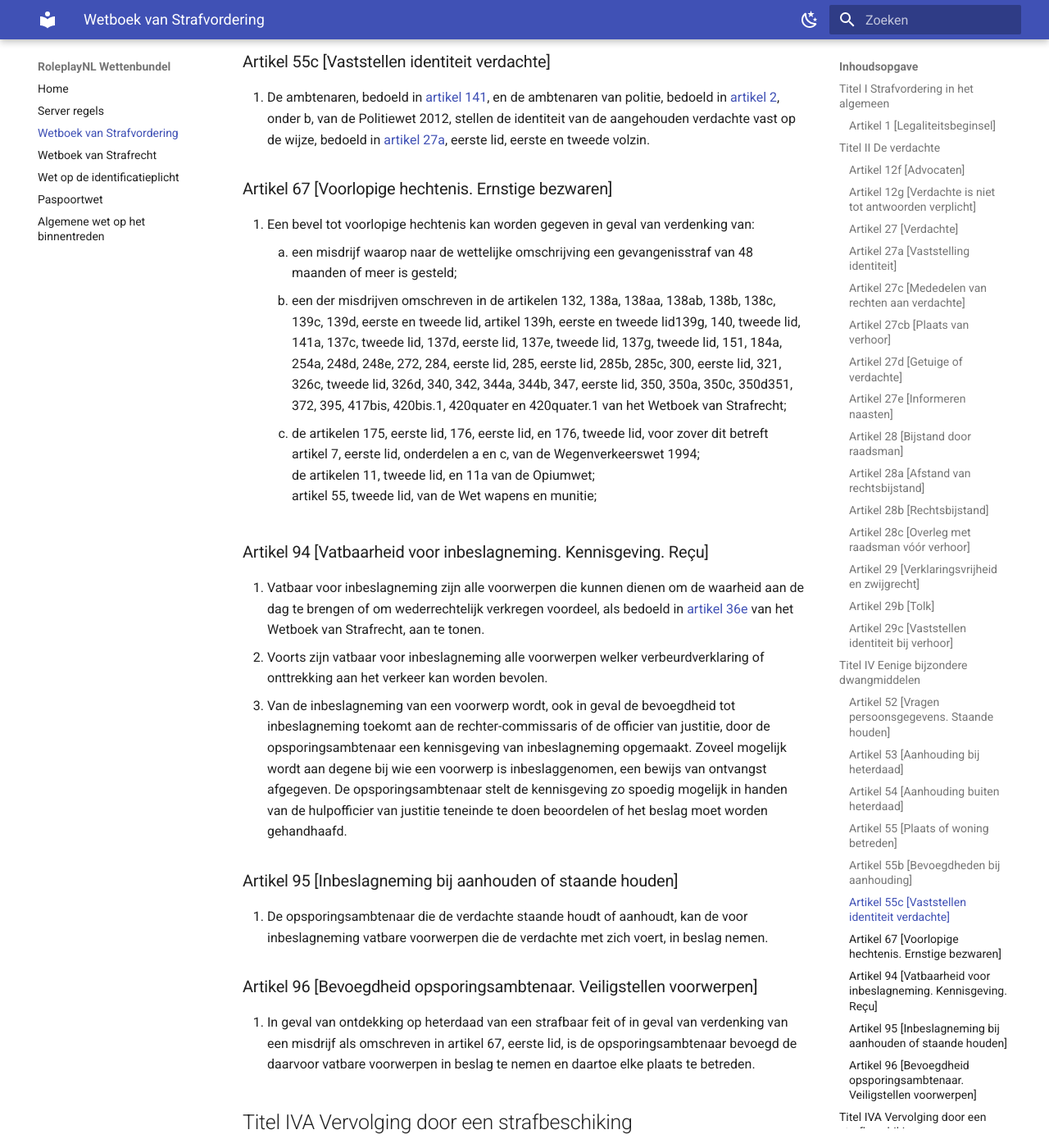
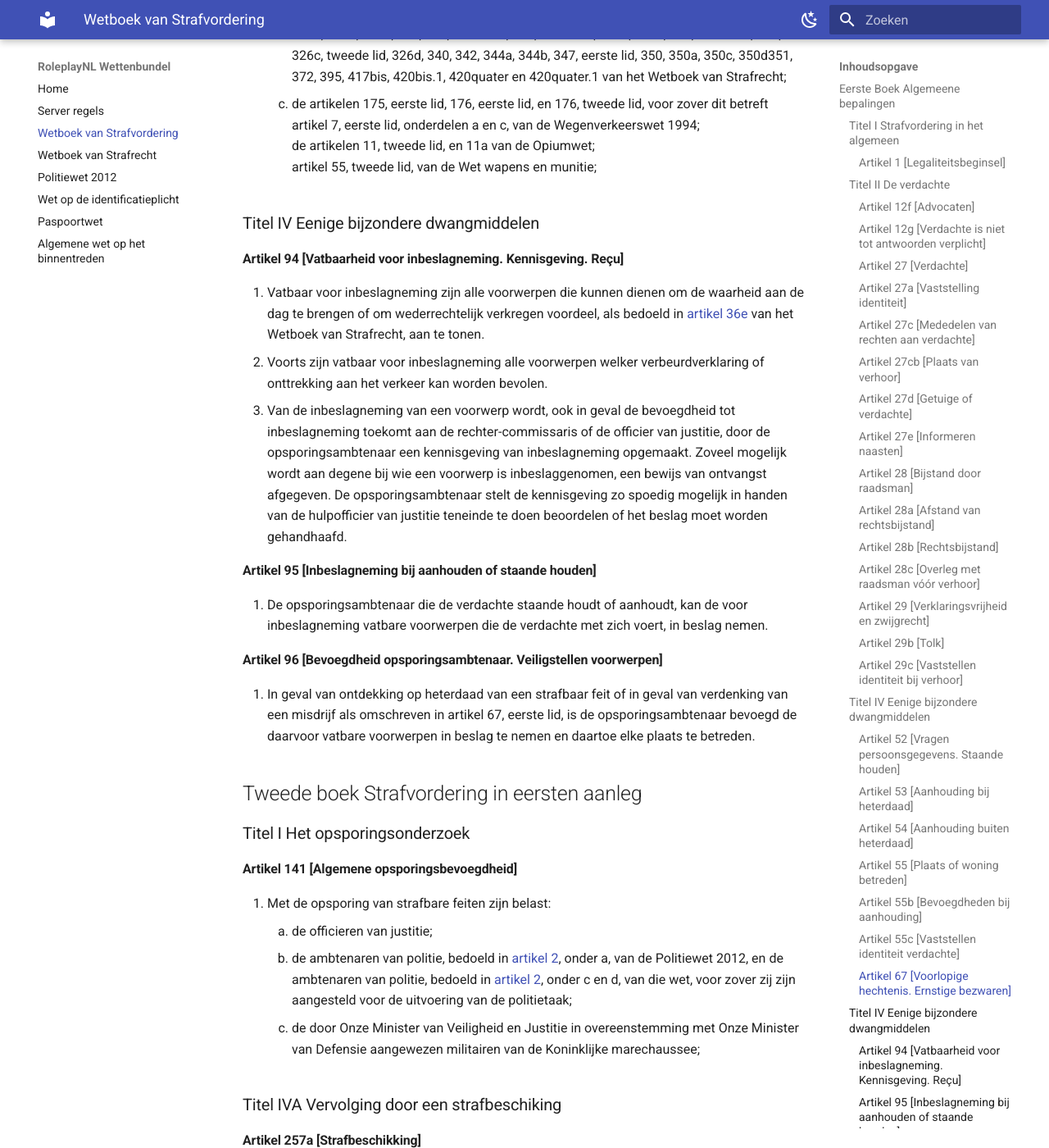
Before and after one commit to EnriqueFernandez20/FutureRP-Wettenbundel, an MkDocs documentation site: the page built from docs/wetboek-van-strafvordering.md, in a window 1280 px wide and 1400 px high, scrolled down 6210 px. Shown: the whole window at 82% size. Built offline with MkDocs 1.6.1 and Material for MkDocs 9.7.7, drawn with Linux system fonts in a browser that asks for light colours; some of the changed text lies outside the part shown.

Commit message:
art. 141 Sv, PW2012

```diff
--- a/docs/wetboek-van-strafvordering.md
+++ b/docs/wetboek-van-strafvordering.md
@@ -1,104 +1,105 @@
 # Wetboek van Strafvordering
-## Titel I Strafvordering in het algemeen
-### Artikel 1 [Legaliteitsbeginsel]
+## Eerste Boek Algemeene bepalingen
+### Titel I Strafvordering in het algemeen
+#### Artikel 1 [Legaliteitsbeginsel]
 Strafvordering heeft alleen plaats op de wijze bij de wet voorzien.
 
-## Titel II De verdachte
-### Artikel 12f [Advocaten]
+### Titel II De verdachte
+#### Artikel 12f [Advocaten]
 1. De klager en de persoon wiens vervolging wordt verlangd kunnen zich in raadkamer doen bijstaan. Zij kunnen zich doen vertegenwoordigen door een advocaat, indien deze verklaart daartoe bepaaldelijk gevolmachtigd te zijn, of door een daartoe bij bijzondere volmacht schriftelijk gemachtigde. Van deze bevoegdheid, alsmede van de mogelijkheid om toevoeging van een advocaat te verzoeken, wordt hun in de oproeping mededeling gedaan.
 
-### Artikel 12g [Verdachte is niet tot antwoorden verplicht]
+#### Artikel 12g [Verdachte is niet tot antwoorden verplicht]
 De persoon wiens vervolging wordt verlangd is niet verplicht op de vragen, hem in raadkamer gesteld, te antwoorden. Hiervan wordt hem, voordat hij wordt gehoord, mededeling gedaan. De mededeling wordt in het proces-verbaal opgenomen.
 
-### Artikel 27 [Verdachte]
+#### Artikel 27 [Verdachte]
 1. Als verdachte wordt vóórdat de vervolging is aangevangen, aangemerkt degene te wiens aanzien uit feiten of omstandigheden een redelijk vermoeden van schuld aan een strafbaar feit voortvloeit.
 2. Daarna wordt als verdachte aangemerkt degene tegen wie de vervolging is gericht.
 3. De verdachte die de Nederlandse taal niet of onvoldoende beheerst, is bevoegd zich te laten bijstaan door een tolk.
 
-### Artikel 27a [Vaststelling identiteit]
+#### Artikel 27a [Vaststelling identiteit]
 1. De verdachte wordt ten behoeve van het vaststellen van zijn identiteit gevraagd naar zijn naam, voornamen, geboorteplaats en geboortedatum. Het vaststellen van zijn identiteit omvat tevens een onderzoek van een identiteitsbewijs als bedoeld in [artikel 1](wet-op-de-identificatieplicht.md#artikel-1) van de Wet op de identificatieplicht. In de gevallen, bedoeld in [artikel 55c](#artikel-55c-vaststellen-identiteit-verdachte), tweede en derde lid, omvat het vaststellen van zijn identiteit tevens het nemen van een of meer foto’s en vingerafdrukken.
 
-### Artikel 27c [Mededelen van rechten aan verdachte]
+#### Artikel 27c [Mededelen van rechten aan verdachte]
 1. Aan de verdachte wordt bij zijn staandehouding of aanhouding medegedeeld ter zake van welk strafbaar feit hij als verdachte is aangemerkt. Buiten gevallen van staandehouding of aanhouding wordt de verdachte deze mededeling uiterlijk voorafgaand aan het eerste verhoor gedaan.
 2. Aan de verdachte die niet is aangehouden, wordt voorafgaand aan zijn eerste verhoor, onverminderd [artikel 29](#artikel-29-verklaringsvrijheid-en-zwijgrecht), tweede lid, mededeling gedaan van het recht op rechtsbijstand, bedoeld in [artikel 28](#artikel-28-bijstand-door-raadsman), eerste lid, en, indien van toepassing, het recht op vertolking en vertaling, bedoeld in [artikel 27](#artikel-27-verdachte), derde lid.
 
-### Artikel 27cb [Plaats van verhoor]
+#### Artikel 27cb [Plaats van verhoor]
 Het verhoor van een aangehouden verdachte vindt zoveel mogelijk plaats op een plaats die is bestemd voor het verhoren van verdachten of op een andere door de hulpofficier van justitie of de officier van justitie aangewezen plaats van verhoor.
 
-### Artikel 27d [Getuige of verdachte]
+#### Artikel 27d [Getuige of verdachte]
 1. De opsporingsambtenaar die een persoon uitnodigt om een verklaring af te leggen, deelt daarbij mee of deze als getuige of als verdachte wordt gehoord.
 2. Indien ten aanzien van een als getuige gehoorde persoon gedurende het verhoor een redelijk vermoeden van schuld aan een strafbaar feit ontstaat als bedoeld in [artikel 27](#artikel-27-verdachte), eerste lid, doet de verhorende opsporingsambtenaar, indien deze het verhoor wil voortzetten, aan deze persoon de in [artikel 27c](#artikel-27c-mededelen-van-rechten-aan-verdachte), eerste en tweede lid, genoemde mededelingen.
 
-### Artikel 27e [Informeren naasten]
+#### Artikel 27e [Informeren naasten]
 1. Op verzoek van de aangehouden verdachte geeft de hulpofficier van justitie die bij de voorgeleiding beveelt dat de verdachte wordt opgehouden voor onderzoek, onverwijld kennis van diens vrijheidsbeneming aan ten minste een door de verdachte aangeduide persoon.
 2. De hulpofficier van justitie kan de in het eerste lid bedoelde kennisgeving uitstellen voor zover en voor zolang als dit wordt gerechtvaardigd door een dringende noodzaak om:
     1. ernstige negatieve gevolgen voor het leven, de vrijheid of de fysieke integriteit van een persoon te voorkomen of
     2. te voorkomen dat aanzienlijke schade aan het onderzoek kan worden toegebracht.
 2. De in het derde lid bedoelde beslissing en de gronden waarop deze berust, worden in het proces-verbaal vermeld.
 
-### Artikel 28 [Bijstand door raadsman]
+#### Artikel 28 [Bijstand door raadsman]
 1. De verdachte heeft het recht om zich, overeenkomstig de bepalingen van dit wetboek, te doen bijstaan door een raadsman.
 2. Aan de verdachte wordt overeenkomstig de wijze bij de wet bepaald door een aangewezen of gekozen raadsman rechtsbijstand verleend.
 3. In bijzondere gevallen kan op gemotiveerd verzoek van de verdachte meer dan een raadsman worden aangewezen.
 4. De verdachte wordt, telkens wanneer hij dit verzoekt, zo veel mogelijk de gelegenheid verschaft om zich met zijn raadsman in verbinding te stellen.
 5. De verdachte die de Nederlandse taal niet of onvoldoende beheerst kan ten behoeve van zijn contacten met zijn raadsman een beroep doen op bijstand van een tolk. De raadsman is verantwoordelijk voor het oproepen van een tolk.
 
-### Artikel 28a [Afstand van rechtsbijstand]
+#### Artikel 28a [Afstand van rechtsbijstand]
 1. De verdachte kan vrijwillig en ondubbelzinnig afstand doen van het recht op rechtsbijstand, bedoeld in [artikel 28](#artikel-28-bijstand-door-raadsman), eerste lid, tenzij in dit wetboek anders is bepaald.
 2. Wanneer de rechter of opsporingsambtenaar blijkt dat de verdachte de in het eerste lid bedoelde afstand van recht wil doen, licht deze hem in over de gevolgen daarvan en deelt deze hem mee dat hij van zijn beslissing kan terugkomen. Hiervan wordt proces-verbaal opgemaakt.
 
-### Artikel 28b [Rechtsbijstand]
+#### Artikel 28b [Rechtsbijstand]
 1. Indien een kwetsbare verdachte of een verdachte van een misdrijf waarop naar de wettelijke omschrijving gevangenisstraf van 144 maanden of meer is gesteld, is aangehouden, stelt de hulpofficier van justitie die bij de voorgeleiding beveelt dat de verdachte wordt opgehouden voor onderzoek, het bestuur van de raad voor rechtsbijstand onverwijld van zijn aanhouding in kennis, opdat het bestuur een raadsman aanwijst. Deze kennisgeving kan achterwege blijven indien de verdachte een raadsman heeft gekozen en deze of een vervangende raadsman tijdig beschikbaar zal zijn.
 2. Indien een verdachte die is aangehouden voor een strafbaar feit waarvoor voorlopige hechtenis is toegelaten, desgevraagd rechtsbijstand wenst, stelt de hulpofficier van justitie die bij de voorgeleiding beveelt dat de verdachte wordt opgehouden voor onderzoek, het bestuur van de raad voor rechtsbijstand hiervan onverwijld in kennis, opdat het bestuur een raadsman aanwijst. De tweede volzin van het eerste lid is van overeenkomstige toepassing.
 3. Indien de verdachte is aangehouden voor een strafbaar feit waarvoor geen voorlopige hechtenis is toegelaten, en hij desgevraagd rechtsbijstand wenst, wordt hij in de gelegenheid gesteld contact op te nemen met een door hem gekozen raadsman.
 4. Indien de aangewezen raadsman niet binnen vijftien minuten na de kennisgeving, bedoeld in het eerste en tweede lid, beschikbaar is, en indien de gekozen raadsman niet binnen vijftien minuten na het contact, bedoeld in het eerste, tweede of derde lid, beschikbaar is, kan de hulpofficier van justitie, wanneer de verdachte alsnog afstand doet van zijn recht op rechtsbijstand in verband met het verhoor, beslissen dat met het verhoor van de verdachte wordt begonnen.
 
-### Artikel 28c [Overleg met raadsman vóór verhoor]
+#### Artikel 28c [Overleg met raadsman vóór verhoor]
 1. De aangehouden verdachte voor wie ingevolge [artikel 28b](#artikel-28b-rechtsbijstand) een raadsman beschikbaar is, wordt de gelegenheid verschaft om voorafgaand aan het eerste verhoor gedurende een termijn van ten hoogste een vijftien minuten met hem een onderhoud te hebben. De hulpofficier van justitie kan deze termijn, indien deze ontoereikend blijkt, op verzoek van de verdachte of zijn raadsman met ten hoogste een half uur verlengen, tenzij het belang van het onderzoek zich daartegen verzet. Het onderhoud kan ook door middel van telecommunicatie plaatsvinden.
 2. De verdachte, bedoeld in [artikel 28b](#artikel-28b-rechtsbijstand), eerste lid, kan slechts afstand doen van het in het eerste lid bedoelde onderhoud, nadat hij door een raadsman over de gevolgen daarvan is ingelicht.
 
-### Artikel 29 [Verklaringsvrijheid en zwijgrecht]
+#### Artikel 29 [Verklaringsvrijheid en zwijgrecht]
 1. In alle gevallen waarin iemand als verdachte wordt gehoord, onthoudt de verhorende rechter of ambtenaar zich van alles wat de strekking heeft een verklaring te verkrijgen waarvan niet kan worden gezegd dat zij in vrijheid is afgelegd.
 2. De verdachte is niet tot antwoorden verplicht. Voor de aanvang van het verhoor wordt de verdachte medegedeeld dat hij niet tot antwoorden is verplicht. Deze mededeling wordt in het proces-verbaal opgenomen.
 
-### Artikel 29b [Tolk]
+#### Artikel 29b [Tolk]
 1. In alle gevallen waarin een verdachte die de Nederlandse taal niet of onvoldoende beheerst wordt gehoord, wordt de bijstand van een tolk ingeroepen.
 2. De tolk wordt opgeroepen door de verhorende ambtenaar, tenzij anders bij wet bepaald. Tijdens het voorbereidende onderzoek kan de tolk mondeling worden opgeroepen. In alle andere gevallen geschiedt de oproeping schriftelijk.
 3. Van de bijstand van een tolk wordt mededeling gedaan in het proces-verbaal.
 
-### Artikel 29c [Vaststellen identiteit bij verhoor]
+#### Artikel 29c [Vaststellen identiteit bij verhoor]
 1. In alle gevallen waarin de verdachte wordt gehoord of een verhoor bijwoont, stelt de rechterlijk ambtenaar de identiteit van de verdachte vast op de wijze, bedoeld in [artikel 27a](#artikel-27a-vaststelling-identiteit), eerste lid, eerste volzin. De rechterlijk ambtenaar is tevens bevoegd de identiteit van de verdachte vast te stellen op de wijze, bedoeld in [artikel 27a](#artikel-27a-vaststelling-identiteit), tweede lid, indien over zijn identiteit twijfel bestaat.
 2. De verdachte is verplicht op bevel van een rechterlijk ambtenaar een identiteitsbewijs als bedoeld in [artikel 1](wet-op-de-identificatieplicht.md#artikel-1) van de Wet op de identificatieplicht ter inzage aan te bieden en zijn medewerking te verlenen aan het nemen van zijn vingerafdrukken.
 
-## Titel IV Eenige bijzondere dwangmiddelen
-### Artikel 52 [Vragen persoonsgegevens. Staande houden]
+### Titel IV Eenige bijzondere dwangmiddelen
+#### Artikel 52 [Vragen persoonsgegevens. Staande houden]
 Iedere opsporingsambtenaar is bevoegd de identiteit van de verdachte vast te stellen op de wijze, bedoeld in [artikel 27a](#artikel-27a-vaststelling-identiteit), eerste lid, eerste volzin, en hem daartoe staande te houden.
 
-### Artikel 53 [Aanhouding bij heterdaad]
+#### Artikel 53 [Aanhouding bij heterdaad]
 1. In geval van ontdekking op heterdaad van een strafbaar feit is een ieder bevoegd de verdachte aan te houden.
 2. De opsporingsambtenaar die een verdachte bij ontdekking op heterdaad aanhoudt, brengt deze ten spoedigste over naar de plaats voor verhoor ter voorgeleiding aan de hulpofficier van justitie of de officier van justitie.
 3. Geschiedt de aanhouding door een ander dan een opsporingsambtenaar, dan levert deze de aangehoudene onverwijld aan een opsporingsambtenaar over, onder afgifte aan deze van bij de verdachte aangetroffen voorwerpen. De opsporingsambtenaar handelt overeenkomstig de bepaling van het tweede lid en maakt zo nodig een kennisgeving van inbeslagneming op.
 4. Bij de voorgeleiding van de verdachte aan de hulpofficier van justitie of de officier van justitie beoordeelt deze de noodzaak van verdere vrijheidsbeneming op grond van [artikel 56a](#artikel-56a).
 
-### Artikel 54 [Aanhouding buiten heterdaad]
+#### Artikel 54 [Aanhouding buiten heterdaad]
 1. Buiten het geval van ontdekking op heterdaad is de opsporingsambtenaar op bevel van de officier van justitie bevoegd de verdachte van een misdrijf waarvoor voorlopige hechtenis is toegelaten, aan te houden teneinde hem ten spoedigste voor te geleiden aan de hulpofficier van justitie of de officier van justitie.
 2. Het bevel tot aanhouding kan door de officier van justitie mondeling of schriftelijk worden gegeven. Indien het mondeling wordt gegeven, wordt het nadien in het proces-verbaal vermeld.
 3. Indien het bevel van de officier van justitie niet kan worden afgewacht, komt de in het eerste lid bedoelde bevoegdheid toe aan de hulpofficier van justitie. De hulpofficier van justitie geeft van de aanhouding onverwijld schriftelijk of mondeling kennis aan de officier van justitie. Het tweede lid is van overeenkomstige toepassing.
 4. Indien het bevel van de officier van justitie of de hulpofficier van justitie niet kan worden afgewacht, is de opsporingsambtenaar bevoegd de verdachte aan te houden teneinde hem ten spoedigste voor te geleiden aan de hulpofficier van justitie of de officier van justitie.
 
-### Artikel 55 [Plaats of woning betreden]
+#### Artikel 55 [Plaats of woning betreden]
 1. In geval van ontdekking op heeter daad van een misdrijf kan ieder, ter aanhouding van den verdachte, elke plaats betreden, met uitzondering van een woning zonder toestemming van de bewoner en van de plaatsen, genoemd in [artikel 12](algemene-wet-op-het-binnentreden.md#artikel-12-verboden-plaatsen) van de Algemene wet op het binnentreden.
 2. Zoowel in geval van ontdekking op heeter daad als buiten dat geval kan iedere opsporingsambtenaar, ter aanhouding van den verdachte, elke plaats betreden.
 
-### Artikel 55b [Bevoegdheden bij aanhouding]
-1. De bij of krachtens [artikel 141](#artikel-141) aangewezen ambtenaren, belast met de opsporing van strafbare feiten, zijn bevoegd een staande gehouden of aangehouden verdachte aan zijn kleding te onderzoeken, alsmede voorwerpen die hij bij zich draagt of met zich mee voert te onderzoeken, een en ander voor zover zulks noodzakelijk is voor de vaststelling van zijn identiteit.
+#### Artikel 55b [Bevoegdheden bij aanhouding]
+1. De bij of krachtens [artikel 141](#artikel-141-algemene-opsporingsbevoegdheid) aangewezen ambtenaren, belast met de opsporing van strafbare feiten, zijn bevoegd een staande gehouden of aangehouden verdachte aan zijn kleding te onderzoeken, alsmede voorwerpen die hij bij zich draagt of met zich mee voert te onderzoeken, een en ander voor zover zulks noodzakelijk is voor de vaststelling van zijn identiteit.
 2. De ambtenaren, bedoeld in het eerste lid, oefenen de bevoegdheden, bedoeld in het eerste lid, alleen dan in het openbaar uit, indien dit redelijkerwijs noodzakelijk is om wegmaking of beschadiging van voorwerpen waaruit de identiteit van die verdachte zou kunnen blijken, te voorkomen.
 3. Van de uitoefening van de bevoegdheden, bedoeld in het tweede lid, maken zij proces-verbaal op, dat aan de officier van justitie ter beschikking wordt gesteld.
 
-### Artikel 55c [Vaststellen identiteit verdachte]
-1. De ambtenaren, bedoeld in [artikel 141](#artikel-141), en de ambtenaren van politie, bedoeld in [artikel 2](politiewet-2012.md#artikel-2), onder b, van de Politiewet 2012, stellen de identiteit van de aangehouden verdachte vast op de wijze, bedoeld in [artikel 27a](#artikel-27a-vaststelling-identiteit), eerste lid, eerste en tweede volzin.
+#### Artikel 55c [Vaststellen identiteit verdachte]
+1. De ambtenaren, bedoeld in [artikel 141](#artikel-141-algemene-opsporingsbevoegdheid), en de ambtenaren van politie, bedoeld in [artikel 2](politiewet-2012.md#artikel-2), onder b, van de Politiewet 2012, stellen de identiteit van de aangehouden verdachte vast op de wijze, bedoeld in [artikel 27a](#artikel-27a-vaststelling-identiteit), eerste lid, eerste en tweede volzin.
 
-### Artikel 67 [Voorlopige hechtenis. Ernstige bezwaren]
+#### Artikel 67 [Voorlopige hechtenis. Ernstige bezwaren]
 1. Een bevel tot voorlopige hechtenis kan worden gegeven in geval van verdenking van:
     1. een misdrijf waarop naar de wettelijke omschrijving een gevangenisstraf van 48 maanden of meer is gesteld;
     2. een der misdrijven omschreven in de artikelen 132, 138a, 138aa, 138ab, 138b, 138c, 139c, 139d, eerste en tweede lid, artikel 139h, eerste en tweede lid139g, 140, tweede lid, 141a, 137c, tweede lid, 137d, eerste lid, 137e, tweede lid, 137g, tweede lid, 151, 184a, 254a, 248d, 248e, 272, 284, eerste lid, 285, eerste lid, 285b, 285c, 300, eerste lid, 321, 326c, tweede lid, 326d, 340, 342, 344a, 344b, 347, eerste lid, 350, 350a, 350c, 350d351, 372, 395, 417bis, 420bis.1, 420quater en 420quater.1 van het Wetboek van Strafrecht;
@@ -106,19 +107,28 @@ Iedere opsporingsambtenaar is bevoegd de identiteit van de verdachte vast te ste
     de artikelen 11, tweede lid, en 11a van de Opiumwet;
     artikel 55, tweede lid, van de Wet wapens en munitie;
 
-### Artikel 94 [Vatbaarheid voor inbeslagneming. Kennisgeving. Reçu]
+### Titel IV Eenige bijzondere dwangmiddelen
+#### Artikel 94 [Vatbaarheid voor inbeslagneming. Kennisgeving. Reçu]
 1. Vatbaar voor inbeslagneming zijn alle voorwerpen die kunnen dienen om de waarheid aan de dag te brengen of om wederrechtelijk verkregen voordeel, als bedoeld in [artikel 36e](wetboek-van-strafrecht.md#artikel-36e-ontneming-wederrechtelijk-verkregen-voordeel) van het Wetboek van Strafrecht, aan te tonen.
 2. Voorts zijn vatbaar voor inbeslagneming alle voorwerpen welker verbeurdverklaring of onttrekking aan het verkeer kan worden bevolen.
 3. Van de inbeslagneming van een voorwerp wordt, ook in geval de bevoegdheid tot inbeslagneming toekomt aan de rechter-commissaris of de officier van justitie, door de opsporingsambtenaar een kennisgeving van inbeslagneming opgemaakt. Zoveel mogelijk wordt aan degene bij wie een voorwerp is inbeslaggenomen, een bewijs van ontvangst afgegeven. De opsporingsambtenaar stelt de kennisgeving zo spoedig mogelijk in handen van de hulpofficier van justitie teneinde te doen beoordelen of het beslag moet worden gehandhaafd.
 
-### Artikel 95 [Inbeslagneming bij aanhouden of staande houden]
+#### Artikel 95 [Inbeslagneming bij aanhouden of staande houden]
 1. De opsporingsambtenaar die de verdachte staande houdt of aanhoudt, kan de voor inbeslagneming vatbare voorwerpen die de verdachte met zich voert, in beslag nemen.
 
-### Artikel 96 [Bevoegdheid opsporingsambtenaar. Veiligstellen voorwerpen]
+#### Artikel 96 [Bevoegdheid opsporingsambtenaar. Veiligstellen voorwerpen]
 1. In geval van ontdekking op heterdaad van een strafbaar feit of in geval van verdenking van een misdrijf als omschreven in artikel 67, eerste lid, is de opsporingsambtenaar bevoegd de daarvoor vatbare voorwerpen in beslag te nemen en daartoe elke plaats te betreden.
 
-## Titel IVA Vervolging door een strafbeschiking
-### Artikel 257a [Strafbeschikking]
+## Tweede boek Strafvordering in eersten aanleg
+### Titel I Het opsporingsonderzoek
+#### Artikel 141 [Algemene opsporingsbevoegdheid]
+1. Met de opsporing van strafbare feiten zijn belast:
+    1. de officieren van justitie;
+    2. de ambtenaren van politie, bedoeld in [artikel 2](politiewet-2012.md#artikel-2-ambtenaren-van-politie), onder a, van de Politiewet 2012, en de ambtenaren van politie, bedoeld in [artikel 2](politiewet-2012.md#artikel-2-ambtenaren-van-politie), onder c en d, van die wet, voor zover zij zijn aangesteld voor de uitvoering van de politietaak;
+    3. de door Onze Minister van Veiligheid en Justitie in overeenstemming met Onze Minister van Defensie aangewezen militairen van de Koninklijke marechaussee;
+
+### Titel IVA Vervolging door een strafbeschiking
+#### Artikel 257a [Strafbeschikking]
 1. De officier van justitie kan, indien hij vaststelt dat een overtreding is begaan dan wel een misdrijf waarop naar de wettelijke omschrijving gevangenisstraf is gesteld van niet meer dan zes jaar, een strafbeschikking uitvaardigen.
 2. De volgende straffen en maatregelen kunnen worden opgelegd:
     1. een taakstraf van ten hoogste honderdtachtig uren;
@@ -131,10 +141,10 @@ Iedere opsporingsambtenaar is bevoegd de identiteit van de verdachte vast te ste
     2. uitlevering, of voldoening aan de staat van de geschatte waarde, van voorwerpen die vatbaar zijn voor verbeurdverklaring;
     3. voldoening aan de staat van een geldbedrag of overdracht van in beslag genomen voorwerpen ter gehele of gedeeltelijke ontneming van het ingevolge [artikel 36e](wetboek-van-strafrecht.md#artikel-36e-ontneming-wederrechtelijk-verkregen-voordeel) van het Wetboek van Strafrecht voor ontneming vatbare wederrechtelijk verkregen voordeel.
 
-## Titel VI Behandeling van de zaak door de rechtbank
-### Artikel 312 [Aanvulling telastlegging met strafverzwarende omstandigheden]
+### Titel VI Behandeling van de zaak door de rechtbank
+#### Artikel 312 [Aanvulling telastlegging met strafverzwarende omstandigheden]
 Indien uit het onderzoek omstandigheden zijn bekend geworden die, niet in de dagvaarding vermeld, volgens de wet tot verzwaring van straf grond opleveren, is de officier van justitie bevoegd deze alsnog mondeling ten laste te leggen.
 
-### Artikel 313 [Wijziging der telastlegging]
+#### Artikel 313 [Wijziging der telastlegging]
 1. Indien buiten het geval van het voorgaande artikel de officier van justitie oordeelt dat de telastlegging behoort te worden gewijzigd, legt hij den inhoud van de door hem noodzakelijk geachte wijzigingen schriftelijk aan de rechtbank over met vordering dat die wijzigingen zullen worden toegelaten.
 2. Indien de rechtbank de vordering toewijst, doet zij den inhoud van de aangebrachte wijzigingen in het proces-verbaal ter terechtzitting opnemen. In geen geval worden wijzigingen toegelaten, als een gevolg waarvan de telastlegging niet langer hetzelfde feit, in den zin van [artikel 68](wetboek-van-strafrecht.md#artikel-68-ne-bis-in-idem) van het Wetboek van Strafrecht zou inhouden.
--- a/mkdocs.yml
+++ b/mkdocs.yml
@@ -25,6 +25,7 @@ nav:
   - Server regels: 'server-regels.md'
   - Wetboek van Strafvordering: 'wetboek-van-strafvordering.md'
   - Wetboek van Strafrecht: 'wetboek-van-strafrecht.md'
+  - Politiewet 2012: 'politiewet-2012.md'
   - Wet op de identificatieplicht: 'wet-op-de-identificatieplicht.md'
   - Paspoortwet: 'paspoortwet.md'
   - Algemene wet op het binnentreden: 'algemene-wet-op-het-binnentreden.md'
```
Also changed, not shown: docs/index.md (+10 -9 lines), docs/politiewet-2012.md (added, +41 -0 lines).
